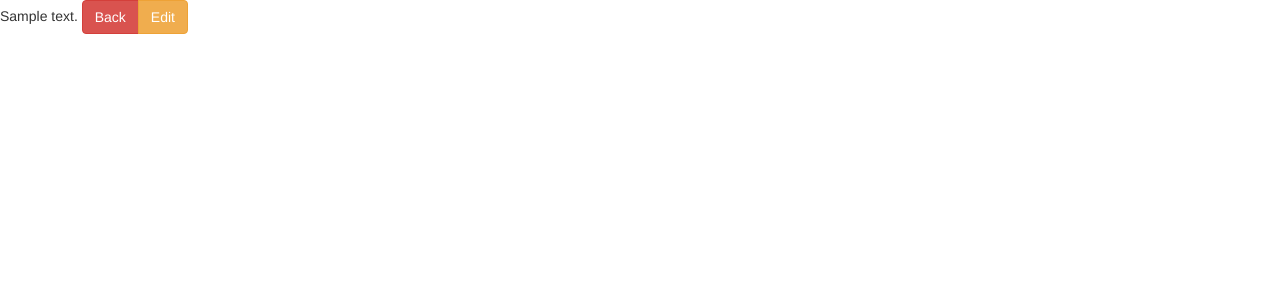
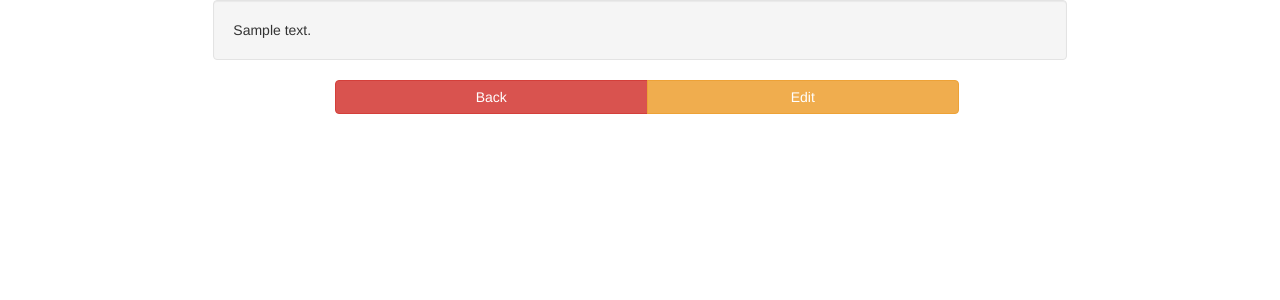
Before and after one commit to kuujakke/kolbe, a Python web app: template app/templates/pages/show.html in a window 1280 px wide; the page is wider, and only the part inside the window is pictured. Shown: the top 300 px of that part. Run offline with Jinja, Linux system fonts and the light colour scheme; the template is opened without the code that fills it: most values are stand-ins (such as "Sample title", 1, 10 or a date in 2020); some libraries are stand-ins or nearby versions.

Commit message:
Bootstrap luokkia ja rakennetta

```diff
--- a/app/templates/pages/show.html
+++ b/app/templates/pages/show.html
@@ -1,8 +1,16 @@
 {% extends 'base.html' %}
 {% block content %}
-    {{ content }}
-    <div class="btn-group">
-        <a href="/pages" class="btn btn-danger">Back</a>
-        <a href="/pages/{{ page_id }}/edit" class="btn btn-warning">Edit</a>
+    <div class="container-fluid">
+        <div class="row">
+            <div class="well col-lg-8 col-lg-offset-2">
+                {{ content }}
+            </div>
+        </div>
+        <div class="row">
+            <div class="btn-group col-lg-12 col-lg-offset-3">
+                <a href="/pages" class="btn btn-danger col-lg-3">Back</a>
+                <a href="/pages/{{ page_id }}/edit" class="btn btn-warning col-lg-3">Edit</a>
+            </div>
+        </div>
     </div>
 {% endblock %}
```
Also changed, not shown: app/templates/pages/edit.html (+12 -4 lines), app/templates/pages/index.html (+10 -5 lines), app/pages/__init__.py (line endings or trailing spaces).
